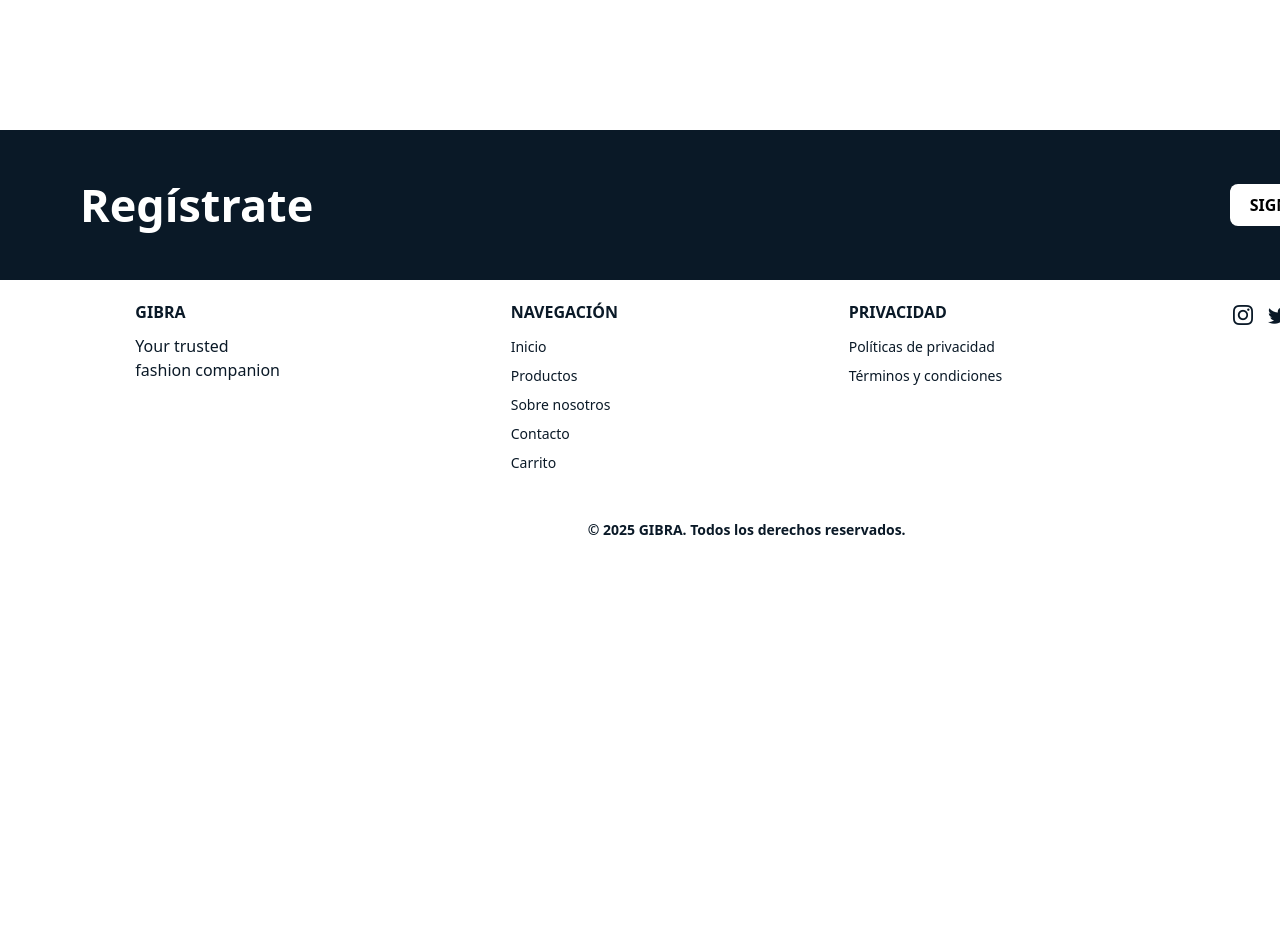
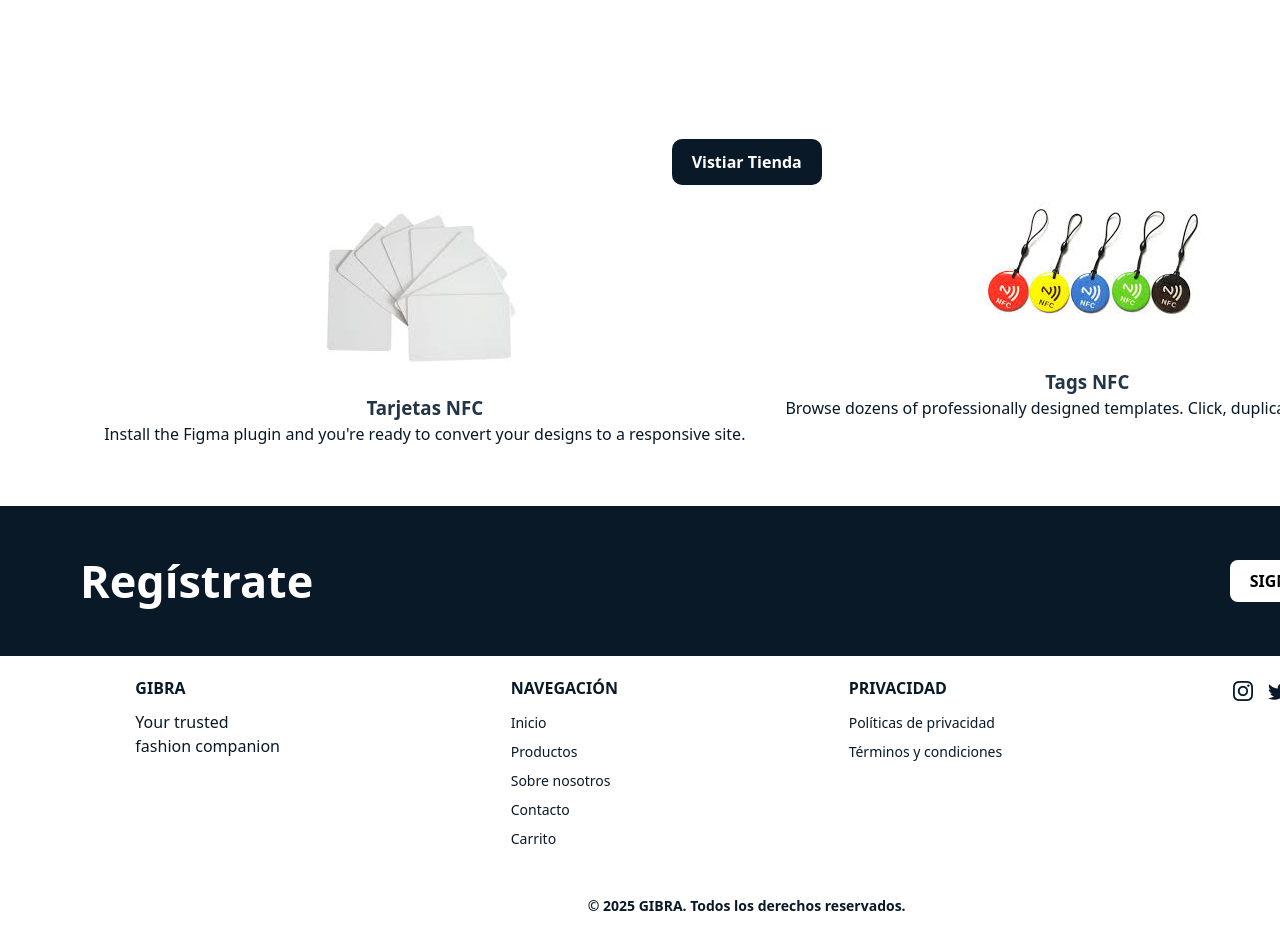
Before and after one commit to MMA2004/E-commerce, a React (Vite) app in the folder e-commerce/: page / in a window 1280 px wide. Shown: the part 573-1509 px from the top of the page. Before the commit the page ends 1133 px from the top, so only its background shows below. Built offline with nearby package versions, Linux system fonts and the light colour scheme.

Commit message:
parte inicio

```diff
--- a/e-commerce/src/components/Footer/Footer.module.css
+++ b/e-commerce/src/components/Footer/Footer.module.css
@@ -9,7 +9,7 @@
     justify-content: space-around;
     align-items: start;
     flex-wrap: wrap;
-    max-width: 100%;
+    width: 100%;
     margin: 0 auto;
     padding: 20px;
 }
--- /dev/null
+++ b/e-commerce/src/components/ProductCards/ProductCards.jsx
@@ -0,0 +1,44 @@
+import styles from "./ProductCards.module.css";
+import tarjetasImg from "../../assets/tarjetas_blanco.jpeg"; // Asegúrate de tener esta imagen
+import tagsImg from "../../assets/tags.jpeg";
+import {Link} from "react-router-dom"; // Asegúrate de tener esta imagen
+
+const Products = () => {
+    return (
+        <div className={styles.container}>
+            <Link to="/productos" className={styles.button}>Vistiar Tienda</Link>
+
+            <div className={styles.products}>
+                {/* Producto 1 */}
+                <div className={styles.productCard}>
+                    <div className={styles.imageContainer}>
+                        <img src={tarjetasImg} alt="Tarjetas NFC"/>
+                    </div>
+                    <div className={styles.textContainer}>
+                        <h3>Tarjetas NFC</h3>
+                        <p>
+                            Install the Figma plugin and you're ready to convert your designs to
+                            a responsive site.
+                        </p>
+                    </div>
+                </div>
+
+                {/* Producto 2 */}
+                <div className={styles.productCard}>
+                    <div className={styles.imageContainer}>
+                        <img src={tagsImg} alt="Tags NFC" />
+                    </div>
+                    <div className={styles.textContainer}>
+                        <h3>Tags NFC</h3>
+                        <p>
+                            Browse dozens of professionally designed templates. Click, duplicate,
+                            customize.
+                        </p>
+                    </div>
+                </div>
+            </div>
+        </div>
+    );
+};
+
+export default Products;
--- /dev/null
+++ b/e-commerce/src/components/ProductCards/ProductCards.module.css
@@ -0,0 +1,54 @@
+.container {
+    text-align: center;
+    padding: 40px;
+}
+
+.button {
+    background-color: #0a1927;
+    color: white;
+    padding: 12px 20px;
+    border: none;
+    cursor: pointer;
+    font-size: 16px;
+    font-weight: bold;
+    border-radius: 10px;
+}
+
+.button:hover {
+    color: white;
+}
+
+.products {
+    display: flex;
+    justify-content: center;
+    gap: 40px;
+    margin-top: 20px;
+}
+
+.product-card {
+    display: flex;
+    flex-direction: column;
+    align-items: center;
+    max-width: 300px;
+    text-align: center;
+}
+
+.image-container img {
+    width: 250px;
+    height: auto;
+    object-fit: contain;
+}
+
+.text-container {
+    margin-top: 10px;
+}
+
+.text-container h3 {
+    font-size: 18px;
+    margin-bottom: 5px;
+}
+
+.text-container p {
+    font-size: 14px;
+    color: #555;
+}
--- a/e-commerce/src/pages/Inicio/Inicio.jsx
+++ b/e-commerce/src/pages/Inicio/Inicio.jsx
@@ -1,9 +1,11 @@
 import { Link } from "react-router-dom";
 import styles from "./Inicio.module.css"
 import imagen from "../../assets/hero-banner.png"
+import ProductCards from "../../components/ProductCards/ProductCards.jsx";
 
 function Inicio() {
     return (
+        <section>
             <section className={styles.hero}>
                 <div className={styles["hero-content"]}>
                     <h1>
@@ -17,6 +19,8 @@
                     <img src={imagen} alt="NFC Card"/>
                 </div>
             </section>
+            <ProductCards/>
+        </section>
     );
 }
 
--- a/e-commerce/src/pages/Inicio/Inicio.module.css
+++ b/e-commerce/src/pages/Inicio/Inicio.module.css
@@ -7,7 +7,7 @@
 }
 
 .hero-content {
-    max-width: 100%;
+    width: 100%;
     height: 250px;
     margin-left: 50px;
 }
```
Also changed, not shown: e-commerce/src/assets/tags.jpeg (added), e-commerce/src/assets/tarjetas_blanco.jpeg (added). Lines whose indentation alone changed are shown as unchanged.
